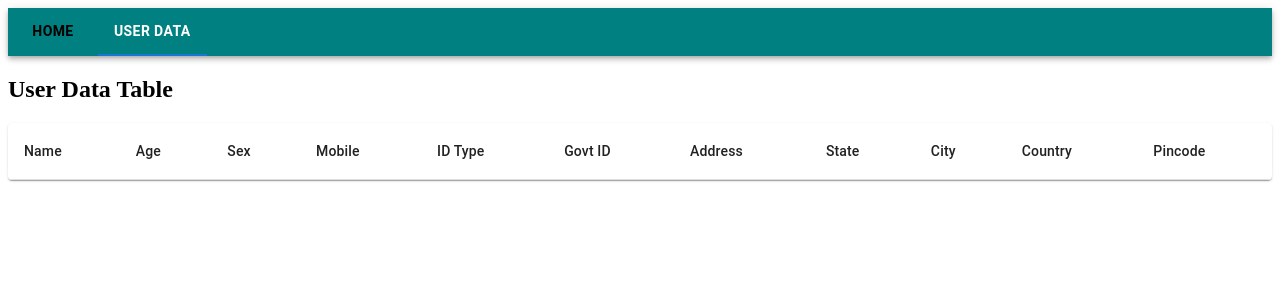
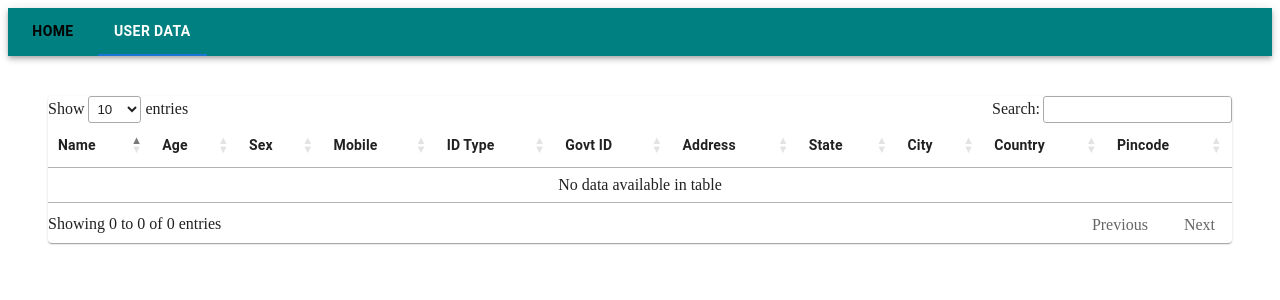
Before and after one commit to eram-14/user-registration-form, a React (Create React App) app: page /user-data in a window 1280 px wide. Shown: the top 300 px of the page. Built offline with nearby package versions, Linux system fonts and the light colour scheme.

Commit message:
added datatable for displaying user data

```diff
--- a/src/Components/DataTables.tsx
+++ b/src/Components/DataTables.tsx
@@ -1,7 +1,10 @@
-import React from 'react';
+import React, { useEffect, useRef } from 'react';
 import { useSelector } from 'react-redux';
 import { RootState } from '../redux/store';
 import { Paper, Table, TableBody, TableCell, TableContainer, TableHead, TableRow } from '@mui/material';
+import $ from 'jquery';
+import 'datatables.net';
+import 'datatables.net-dt/css/jquery.dataTables.css';
 
 interface DataTablesProps {
   data: any[];
@@ -9,6 +12,13 @@ interface DataTablesProps {
 
 const DataTables: React.FC<DataTablesProps> = ({ data }) => {
   const allFormData = useSelector((state: RootState) => state.user.allFormData);
+  const tableRef = useRef<HTMLTableElement>(null);
+
+  useEffect(() => {
+    if (tableRef.current) {
+      $(tableRef.current).DataTable();
+    }
+  }, [allFormData]);
 
   const columns = [
     'Name',
@@ -26,16 +36,18 @@ const DataTables: React.FC<DataTablesProps> = ({ data }) => {
 
   return (
     <TableContainer component={Paper}>
-      <Table>
+      <Table ref={tableRef}>
         <TableHead>
           <TableRow>
-            {columns.map((column) => (<TableCell key={column}>{column}</TableCell>))}
+            {columns.map((column) => <TableCell key={column}>{column}</TableCell>)}
           </TableRow>
         </TableHead>
         <TableBody>
           {allFormData.map((formData, index) => (
             <TableRow key={index}>
-              {columns.map((column) => (<TableCell key={column}>{formData[column.toLowerCase().replaceAll(' ', '_')]}</TableCell>))}
+              {columns.map((column) => (
+                <TableCell key={column}>{formData[column.toLowerCase().replaceAll(' ', '_')]}</TableCell>
+              ))}
             </TableRow>
           ))}
         </TableBody>
--- a/src/Components/UserDataTablePage.tsx
+++ b/src/Components/UserDataTablePage.tsx
@@ -12,8 +12,7 @@ const UserDataTablePage: React.FC = () => {
   }, [formDataStep1, formDataStep2]);
 
   return (
-    <div>
-      <h2>User Data Table</h2>
+    <div style={{ margin: '20px', padding: '20px' }}>
       <DataTables data={dataTableData} />
     </div>
   );
```
Also changed, not shown: 1 other file (tests, documents, lock files or other folders).
